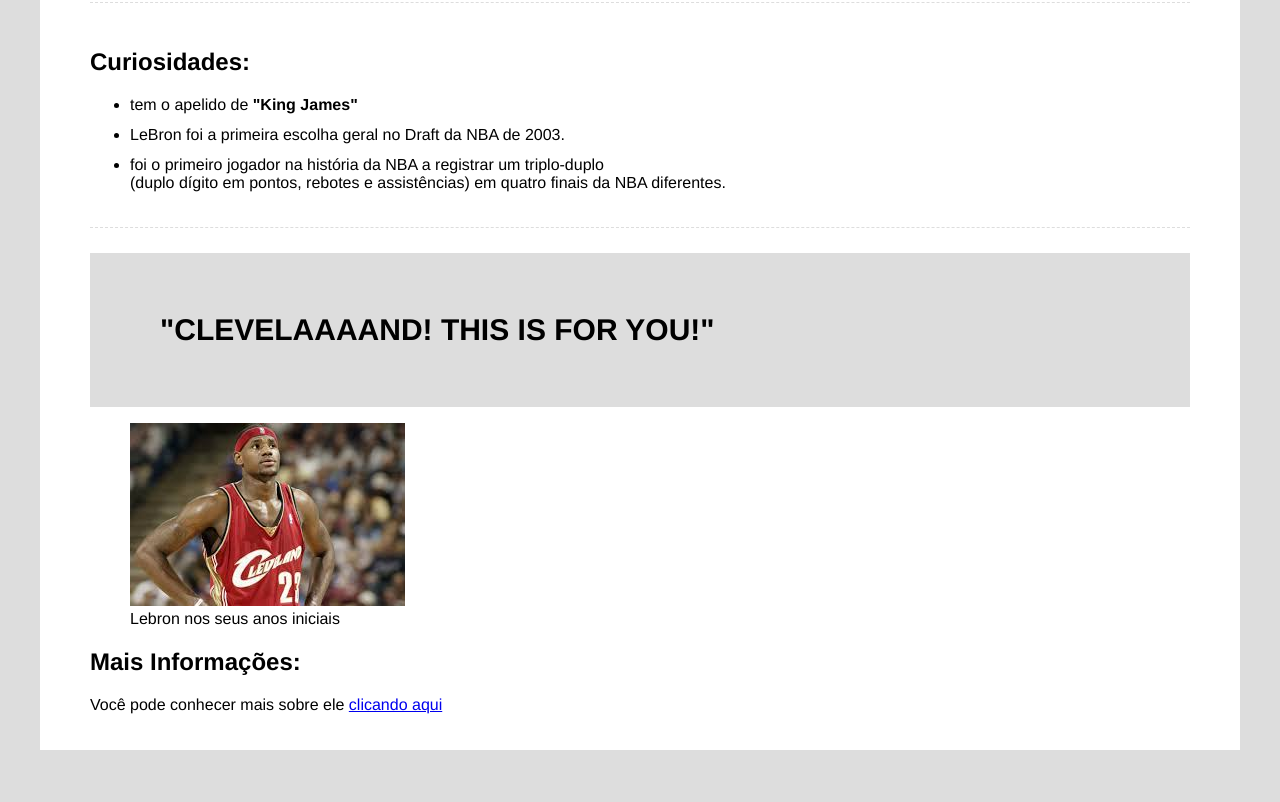
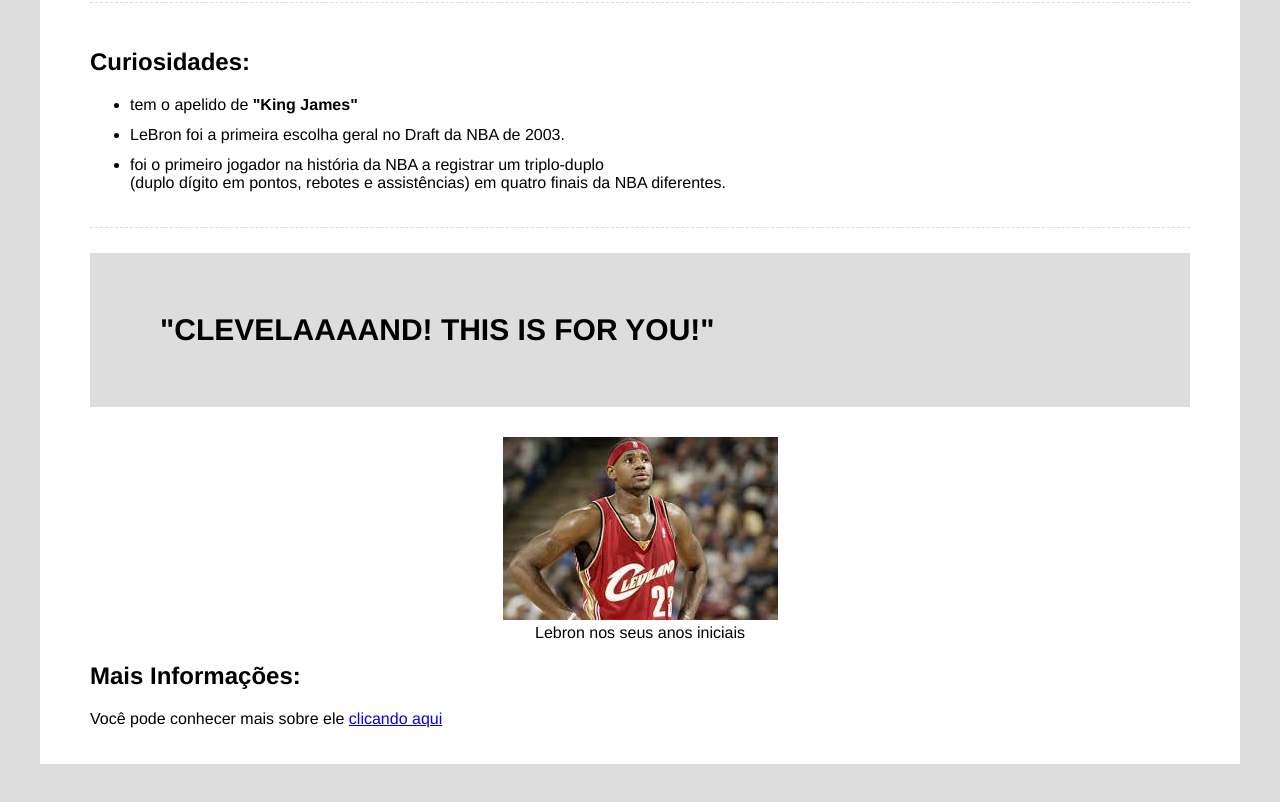
Before and after one commit to rafaelfeitosax/tribute, a plain HTML site: page index.html in a window 1280 px wide. Shown: the part 893-1695 px from the top of the page. Drawn offline with Linux system fonts and the light colour scheme.

Commit message:
ajeitei a segunda imagem
estava querendo centralizar a segunda imagem

```diff
--- a/css/style.css
+++ b/css/style.css
@@ -33,6 +33,13 @@ html{
 .featured-image{
     text-align: center;
     margin-top: 30px;
+}
+
+
+.img-bold{
+    text-align: center;
+    margin-top: 30px;
+
 }
 
 /*Bio*/
```
